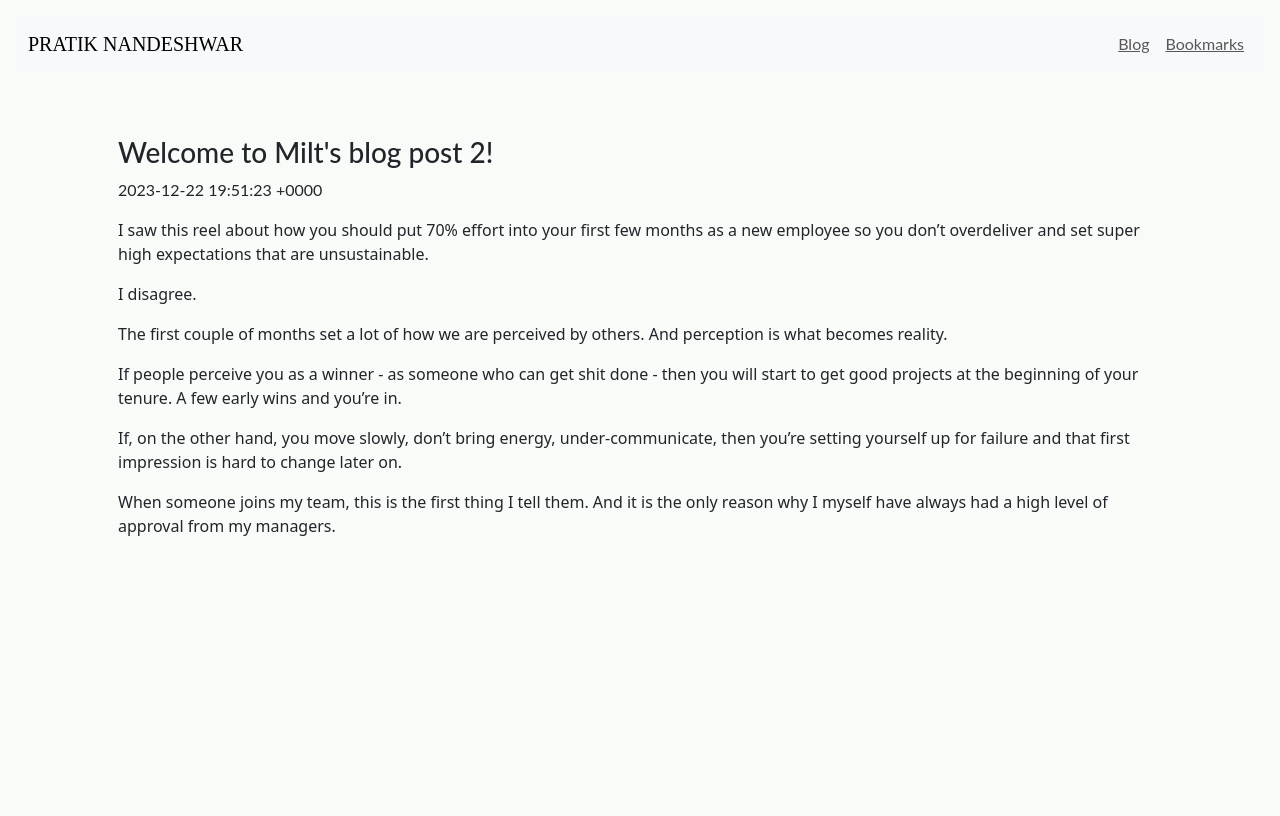
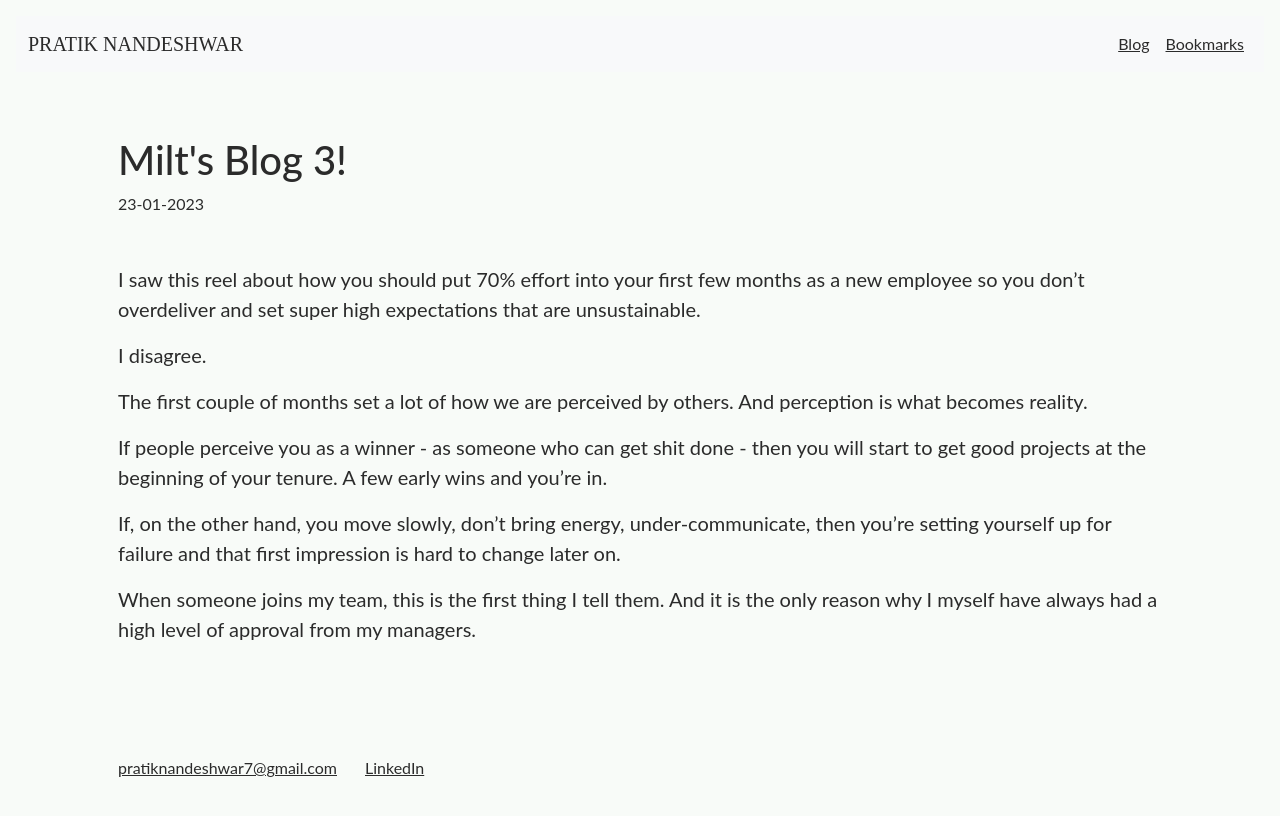
Before and after one commit to PratikN96/personal_website, a Jekyll site: the page built from blog/_posts/2023-12-23-Milt's bblog 3.markdown, in a window 1280 px wide. Shown: the top 816 px of the page. Built offline with Jekyll 4.4.1, drawn with Linux system fonts in a browser that asks for light colours.

```diff
--- a/blog/_layouts/modified_post.html
+++ b/blog/_layouts/modified_post.html
@@ -17,17 +17,17 @@ layout: modified_post
  <div class="m-3">
     <nav class="navbar navbar-expand-lg bg-body-tertiary justify-right">
     <div class="container-fluid">
-      <a class="navbar-brand" href="#" style="font-family: Cormorant Infant;">PRATIK NANDESHWAR</a>
+      <a class="navbar-brand" href="#" style="font-family: Cormorant Infant;color: #2b2b2b;">PRATIK NANDESHWAR</a>
       <button class="navbar-toggler" type="button" data-bs-toggle="collapse" data-bs-target="#navbarSupportedContent" aria-controls="navbarSupportedContent" aria-expanded="false" aria-label="Toggle navigation">
         <span class="navbar-toggler-icon"></span>
       </button>
       <div class="collapse navbar-collapse " id="navbarSupportedContent" style="flex-grow: 0;">
         <ul class="navbar-nav me-auto mb-2 mb-lg-0 ">
           <li class="nav-item">
-            <a class="nav-link" aria-current="page" href="#" style="font-family: Lato; text-decoration: underline;">Blog</a>
+            <a class="nav-link" aria-current="page" href="#" style="font-family: Lato;color: #2b2b2b; text-decoration: underline;">Blog</a>
           </li>
           <li class="nav-item">
-            <a class="nav-link" href="#"  style="font-family: Lato;text-decoration: underline">Bookmarks</a>
+            <a class="nav-link" href="#"  style="font-family: Lato;color: #2b2b2b;text-decoration: underline">Bookmarks</a>
           </li>
             </a>
         </ul>
@@ -38,19 +38,31 @@ layout: modified_post
 
     <div class="container text-left p-5" style="background-color: #f8fbf8;">
         <div class="col">
-
           <div class="col">
-           <h3 style="font-family: Lato;">{{page.title}}</h3>
+           <h1 style="font-family: Lato; color: #2b2b2b">{{page.title}}</h1>
           </div>
           <div class="col">
-           <p style="font-family: Lato;">{{page.date}}</p>
+           <p style="font-family: Lato;color: #2b2b2b">{{page.Date}}</p>
           </div>
           <div class="col">
-            <p class="fs-2"  style="font-family: Lato;">{{page.content}}</p>
+            <div class="fs-5 mt-5"  style="font-family: Lato; color: #2b2b2b">{{page.content}}</div>
            </div>
         </div>
     </div>
 
+    <div class="container text-left p-5 gap-1" style="background-color: #f8fbf8;">
+      <div class="row gap-1 ">
+        <div class="col" style="flex-grow: 0;">
+          <a class="nav-link" href="#"  style="font-family: Lato;color: #2b2b2b;text-decoration: underline">pratiknandeshwar7@gmail.com</a>
+        </div>
+        <div class="col">
+          <a class="nav-link" href="#"  style="font-family: Lato;color: #2b2b2b;text-decoration: underline">LinkedIn</a>
+        </div>
+      </div>
+    </div>
+
+
+
     <script src="https://cdn.jsdelivr.net/npm/bootstrap@5.3.2/dist/js/bootstrap.bundle.min.js" integrity="sha384-C6RzsynM9kWDrMNeT87bh95OGNyZPhcTNXj1NW7RuBCsyN/o0jlpcV8Qyq46cDfL" crossorigin="anonymous"></script>
   </body>
 </html>
--- a/blog/_posts/2023-12-23-welcome-to-jekyll copy.markdown
+++ b/blog/_posts/2023-12-23-Milt's bblog 3.markdown
@@ -1,8 +1,10 @@
 ---
 layout: modified_post
-title:  "Welcome to Milt's blog post 2!"
+title:  "Milt's Blog 3!"
 date:   2023-12-23 01:21:23 +0530
 categories: jekyll update
+permalink: /:title
+Date: 23-01-2023
 ---
 
 I saw this reel about how you should put 70% effort into your first few months as a new employee so you don’t overdeliver and set super high expectations that are unsustainable.
--- a/blog/index.markdown
+++ b/blog/index.markdown
@@ -2,5 +2,5 @@
 # Feel free to add content and custom Front Matter to this file.
 # To modify the layout, see https://jekyllrb.com/docs/themes/#overriding-theme-defaults
 
-layout: home
+layout: modified_home
 ---
```
Also changed, not shown: blog/_layouts/modified_home.html (added, +93 -0 lines), blog/_posts/2023-12-23-Milt's bblog 2 copy.markdown (added, +20 -0 lines).
